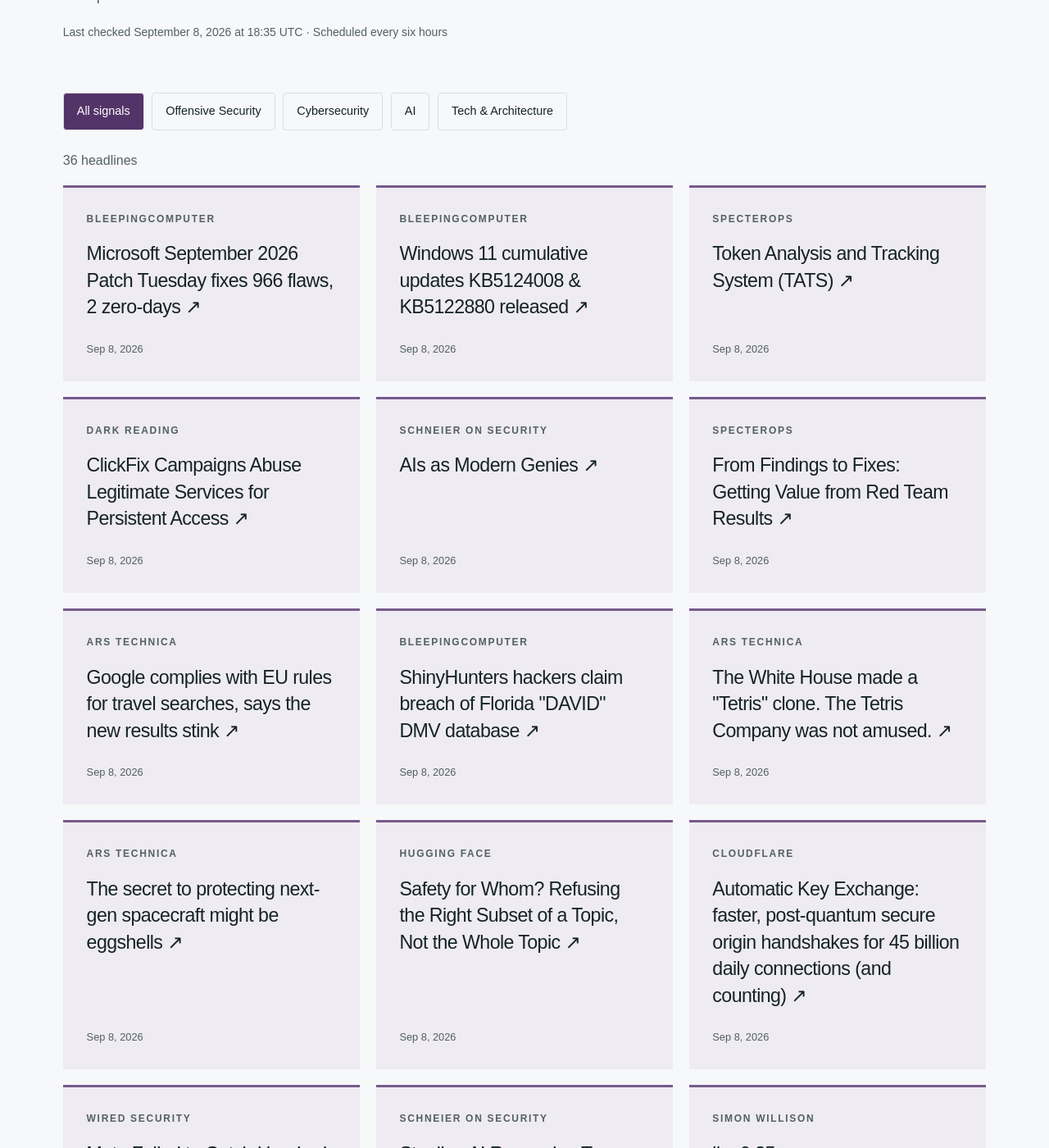
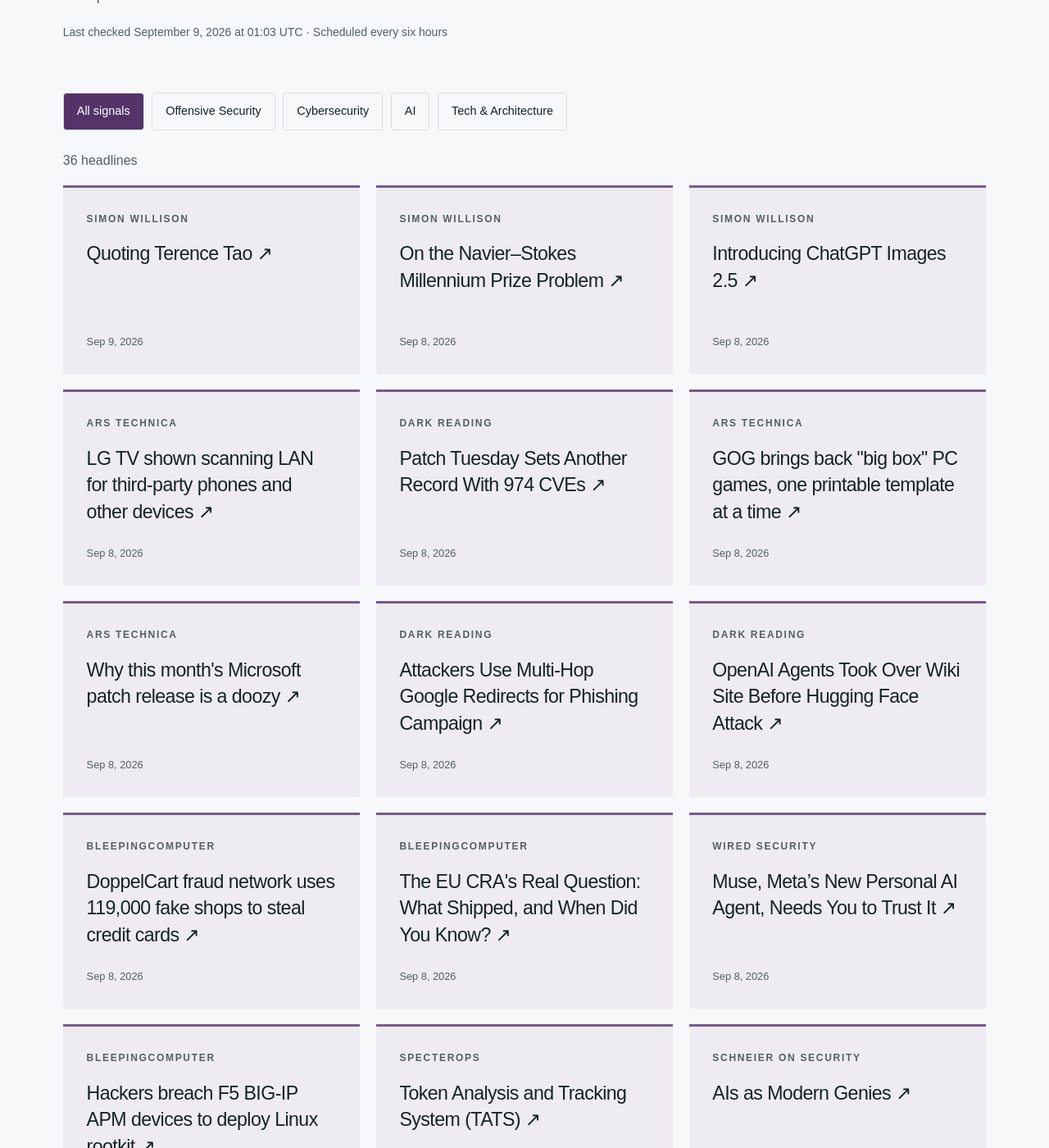
Before and after one commit to hntk/hntk.github.io, a Jekyll site: the page built from news/index.html, in a window 1280 px wide and 1400 px high, scrolled down 375 px. Shown: the whole window at 82% size. Built offline with Jekyll 4.4.1, drawn with Linux system fonts in a browser that asks for light colours; some of the changed text lies outside the part shown.

Commit message:
Refresh News and Signals

```diff
--- a/_data/news.json
+++ b/_data/news.json
@@ -1,18 +1,106 @@
 {
-  "updated": "2026-09-08T18:35:40.605775+00:00",
+  "updated": "2026-09-09T01:03:22.022887+00:00",
   "items": [
     {
-      "title": "Microsoft September 2026 Patch Tuesday fixes 966 flaws, 2 zero-days",
-      "url": "https://www.bleepingcomputer.com/news/microsoft/microsoft-september-2026-patch-tuesday-fixes-966-flaws-2-zero-days/",
-      "published": "2026-09-08T18:18:05+00:00",
+      "title": "Quoting Terence Tao",
+      "url": "https://simonwillison.net/2026/Sep/9/terence-tao/",
+      "published": "2026-09-09T00:20:17+00:00",
+      "source": "Simon Willison",
+      "source_id": "simon-willison",
+      "category": "ai"
+    },
+    {
+      "title": "On the Navier–Stokes Millennium Prize Problem",
+      "url": "https://simonwillison.net/2026/Sep/8/on-navier-stokes/",
+      "published": "2026-09-08T23:55:12+00:00",
+      "source": "Simon Willison",
+      "source_id": "simon-willison",
+      "category": "ai"
+    },
+    {
+      "title": "Introducing ChatGPT Images 2.5",
+      "url": "https://simonwillison.net/2026/Sep/8/introducing-chatgpt-images-25/",
+      "published": "2026-09-08T22:46:33+00:00",
+      "source": "Simon Willison",
+      "source_id": "simon-willison",
+      "category": "ai"
+    },
+    {
+      "title": "LG TV shown scanning LAN for third-party phones and other devices",
+      "url": "https://arstechnica.com/gadgets/2026/09/lg-tv-shown-capable-of-tracking-user-activity-even-when-offline/",
+      "published": "2026-09-08T21:52:29+00:00",
+      "source": "Ars Technica",
+      "source_id": "ars-technica",
+      "category": "tech-architecture"
+    },
+    {
+      "title": "Patch Tuesday Sets Another Record With 974 CVEs",
+      "url": "https://www.darkreading.com/vulnerabilities-threats/patch-tuesday-another-record-974-cves",
+      "published": "2026-09-08T21:26:02+00:00",
+      "source": "Dark Reading",
+      "source_id": "dark-reading",
+      "category": "cybersecurity"
+    },
+    {
+      "title": "GOG brings back \"big box\" PC games, one printable template at a time",
+      "url": "https://arstechnica.com/gaming/2026/09/gog-brings-back-big-box-pc-games-one-printable-template-at-a-time/",
+      "published": "2026-09-08T21:23:13+00:00",
+      "source": "Ars Technica",
+      "source_id": "ars-technica",
+      "category": "tech-architecture"
+    },
+    {
+      "title": "Why this month's Microsoft patch release is a doozy",
+      "url": "https://arstechnica.com/security/2026/09/microsoft-patches-a-record-972-vulnerabilities-112-of-them-critical/",
+      "published": "2026-09-08T21:11:46+00:00",
+      "source": "Ars Technica",
+      "source_id": "ars-technica",
+      "category": "tech-architecture"
+    },
+    {
+      "title": "Attackers Use Multi-Hop Google Redirects for Phishing Campaign",
+      "url": "https://www.darkreading.com/cyberattacks-data-breaches/attackers-multi-hop-google-redirects-phishing-campaign",
+      "published": "2026-09-08T21:03:46+00:00",
+      "source": "Dark Reading",
+      "source_id": "dark-reading",
+      "category": "cybersecurity"
+    },
+    {
+      "title": "OpenAI Agents Took Over Wiki Site Before Hugging Face Attack",
+      "url": "https://www.darkreading.com/cyberattacks-data-breaches/openai-agents-wiki-site-hugging-face-attack",
+      "published": "2026-09-08T20:36:15+00:00",
+      "source": "Dark Reading",
+      "source_id": "dark-reading",
+      "category": "cybersecurity"
+    },
+    {
+      "title": "DoppelCart fraud network uses 119,000 fake shops to steal credit cards",
+      "url": "https://www.bleepingcomputer.com/news/security/doppelcart-fraud-network-uses-119-000-fake-shops-to-steal-credit-cards/",
+      "published": "2026-09-08T20:35:14+00:00",
       "source": "BleepingComputer",
       "source_id": "bleepingcomputer",
       "category": "cybersecurity"
     },
     {
-      "title": "Windows 11 cumulative updates KB5124008 & KB5122880 released",
-      "url": "https://www.bleepingcomputer.com/news/microsoft/windows-11-cumulative-updates-kb5124008-and-kb5122880-released/",
-      "published": "2026-09-08T17:57:03+00:00",
+      "title": "The EU CRA's Real Question: What Shipped, and When Did You Know?",
+      "url": "https://www.bleepingcomputer.com/news/security/the-eu-cras-real-question-what-shipped-and-when-did-you-know/",
+      "published": "2026-09-08T20:24:16+00:00",
+      "source": "BleepingComputer",
+      "source_id": "bleepingcomputer",
+      "category": "cybersecurity"
+    },
+    {
+      "title": "Muse, Meta’s New Personal AI Agent, Needs You to Trust It",
+      "url": "https://www.wired.com/story/meta-releases-muse-a-personal-ai-agent-with-privacy-built-into-it/",
+      "published": "2026-09-08T20:12:51+00:00",
+      "source": "WIRED Security",
+      "source_id": "wired",
+      "category": "cybersecurity"
+    },
+    {
+      "title": "Hackers breach F5 BIG-IP APM devices to deploy Linux rootkit",
+      "url": "https://www.bleepingcomputer.com/news/security/hackers-breach-f5-big-ip-apm-devices-to-deploy-linux-rootkit/",
+      "published": "2026-09-08T20:08:55+00:00",
       "source": "BleepingComputer",
       "source_id": "bleepingcomputer",
       "category": "cybersecurity"
@@ -24,14 +112,6 @@
       "source": "SpecterOps",
       "source_id": "specterops",
       "category": "offensive-security"
-    },
-    {
-      "title": "ClickFix Campaigns Abuse Legitimate Services for Persistent Access",
-      "url": "https://www.darkreading.com/endpoint-security/clickfix-campaigns-legitimate-services-persistent-access",
-      "published": "2026-09-08T17:25:37+00:00",
-      "source": "Dark Reading",
-      "source_id": "dark-reading",
-      "category": "cybersecurity"
     },
     {
       "title": "AIs as Modern Genies",
@@ -48,38 +128,6 @@
       "source": "SpecterOps",
       "source_id": "specterops",
       "category": "offensive-security"
-    },
-    {
-      "title": "Google complies with EU rules for travel searches, says the new results stink",
-      "url": "https://arstechnica.com/gadgets/2026/09/google-says-europe-is-making-it-roll-out-degraded-travel-search-results/",
-      "published": "2026-09-08T16:49:55+00:00",
-      "source": "Ars Technica",
-      "source_id": "ars-technica",
-      "category": "tech-architecture"
-    },
-    {
-      "title": "ShinyHunters hackers claim breach of Florida \"DAVID\" DMV database",
-      "url": "https://www.bleepingcomputer.com/news/security/shinyhunters-hackers-claim-breach-of-florida-david-dmv-database/",
-      "published": "2026-09-08T16:35:47+00:00",
-      "source": "BleepingComputer",
-      "source_id": "bleepingcomputer",
-      "category": "cybersecurity"
-    },
-    {
-      "title": "The White House made a \"Tetris\" clone. The Tetris Company was not amused.",
-      "url": "https://arstechnica.com/gaming/2026/09/the-white-house-made-a-tetris-clone-the-tetris-company-was-not-amused/",
-      "published": "2026-09-08T16:31:21+00:00",
-      "source": "Ars Technica",
-      "source_id": "ars-technica",
-      "category": "tech-architecture"
-    },
-    {
-      "title": "The secret to protecting next-gen spacecraft might be eggshells",
-      "url": "https://arstechnica.com/science/2026/09/how-eggshells-can-protect-spacecraft-from-space-debris/",
-      "published": "2026-09-08T16:20:58+00:00",
-      "source": "Ars Technica",
-      "source_id": "ars-technica",
-      "category": "tech-architecture"
     },
     {
       "title": "Safety for Whom? Refusing the Right Subset of a Topic, Not the Whole Topic",
@@ -114,30 +162,6 @@
       "category": "cybersecurity"
     },
     {
-      "title": "llm 0.35",
-      "url": "https://simonwillison.net/2026/Sep/7/llm/",
-      "published": "2026-09-07T23:54:54+00:00",
-      "source": "Simon Willison",
-      "source_id": "simon-willison",
-      "category": "ai"
-    },
-    {
-      "title": "Creepy crawlies",
-      "url": "https://simonwillison.net/2026/Sep/7/creepy-crawlies/",
-      "published": "2026-09-07T23:08:58+00:00",
-      "source": "Simon Willison",
-      "source_id": "simon-willison",
-      "category": "ai"
-    },
-    {
-      "title": "Quoting Jakub Pachocki",
-      "url": "https://simonwillison.net/2026/Sep/7/jakub-pachocki/",
-      "published": "2026-09-07T22:26:25+00:00",
-      "source": "Simon Willison",
-      "source_id": "simon-willison",
-      "category": "ai"
-    },
-    {
       "title": "Automobile Camouflage to Hide from Flock Cameras",
       "url": "https://www.schneier.com/blog/archives/2026/09/automobile-camouflage-to-hide-from-flock-cameras.html",
       "published": "2026-09-07T11:06:40+00:00",
@@ -149,30 +173,6 @@
       "title": "OpenAI Agents Hacked Another Website",
       "url": "https://www.wired.com/story/security-news-this-week-openai-agents-hacked-another-website/",
       "published": "2026-09-05T10:30:00+00:00",
-      "source": "WIRED Security",
-      "source_id": "wired",
-      "category": "cybersecurity"
-    },
-    {
-      "title": "Companies Have 6 Months to Prepare for Automated Attacks",
-      "url": "https://www.darkreading.com/cybersecurity-operations/companies-six-months-prepare-automated-attacks",
-      "published": "2026-09-04T15:57:31+00:00",
-      "source": "Dark Reading",
-      "source_id": "dark-reading",
-      "category": "cybersecurity"
-    },
-    {
-      "title": "AI Is Ending the Era of Hidden Vulnerabilities — Are Vendors Ready?",
-      "url": "https://www.darkreading.com/vulnerabilities-threats/ai-ending-era-hidden-vulnerabilities-are-vendors-ready",
-      "published": "2026-09-04T13:00:00+00:00",
-      "source": "Dark Reading",
-      "source_id": "dark-reading",
-      "category": "cybersecurity"
-    },
-    {
-      "title": "ICE Wants to Know Everyone Who Bought a Certain Green Beanie From REI in the Last 2 Years",
-      "url": "https://www.wired.com/story/ice-wants-to-know-who-bought-a-certain-green-beanie-from-rei-in-the-last-2-years/",
-      "published": "2026-09-04T10:30:00+00:00",
       "source": "WIRED Security",
       "source_id": "wired",
       "category": "cybersecurity"
@@ -295,79 +295,79 @@
       "id": "ars-technica",
       "name": "Ars Technica",
       "status": "ok",
-      "last_success": "2026-09-08T18:35:40.605775+00:00"
+      "last_success": "2026-09-09T01:03:22.022887+00:00"
     },
     {
       "id": "bleepingcomputer",
       "name": "BleepingComputer",
       "status": "ok",
-      "last_success": "2026-09-08T18:35:40.605775+00:00"
+      "last_success": "2026-09-09T01:03:22.022887+00:00"
     },
     {
       "id": "cloudflare",
       "name": "Cloudflare",
       "status": "ok",
-      "last_success": "2026-09-08T18:35:40.605775+00:00"
+      "last_success": "2026-09-09T01:03:22.022887+00:00"
     },
     {
       "id": "dark-reading",
       "name": "Dark Reading",
       "status": "ok",
-      "last_success": "2026-09-08T18:35:40.605775+00:00"
+      "last_success": "2026-09-09T01:03:22.022887+00:00"
     },
     {
       "id": "hugging-face",
       "name": "Hugging Face",
       "status": "ok",
-      "last_success": "2026-09-08T18:35:40.605775+00:00"
+      "last_success": "2026-09-09T01:03:22.022887+00:00"
     },
     {
       "id": "microsoft-research",
       "name": "Microsoft Research",
       "status": "ok",
-      "last_success": "2026-09-08T18:35:40.605775+00:00"
+      "last_success": "2026-09-09T01:03:22.022887+00:00"
     },
     {
       "id": "nvidia",
       "name": "NVIDIA",
       "status": "ok",
-      "last_success": "2026-09-08T18:35:40.605775+00:00"
+      "last_success": "2026-09-09T01:03:22.022887+00:00"
     },
     {
       "id": "portswigger",
       "name": "PortSwigger Research",
       "status": "ok",
-      "last_success": "2026-09-08T18:35:40.605775+00:00"
+      "last_success": "2026-09-09T01:03:22.022887+00:00"
     },
     {
       "id": "schneier",
       "name": "Schneier on Security",
       "status": "ok",
-      "last_success": "2026-09-08T18:35:40.605775+00:00"
+      "last_success": "2026-09-09T01:03:22.022887+00:00"
     },
     {
       "id": "simon-willison",
       "name": "Simon Willison",
       "status": "ok",
-      "last_success": "2026-09-08T18:35:40.605775+00:00"
+      "last_success": "2026-09-09T01:03:22.022887+00:00"
     },
     {
       "id": "specterops",
       "name": "SpecterOps",
       "status": "ok",
-      "last_success": "2026-09-08T18:35:40.605775+00:00"
+      "last_success": "2026-09-09T01:03:22.022887+00:00"
     },
     {
       "id": "trail-of-bits",
       "name": "Trail of Bits",
       "status": "ok",
-      "last_success": "2026-09-08T18:35:40.605775+00:00"
+      "last_success": "2026-09-09T01:03:22.022887+00:00"
     },
     {
       "id": "wired",
       "name": "WIRED Security",
       "status": "ok",
-      "last_success": "2026-09-08T18:35:40.605775+00:00"
+      "last_success": "2026-09-09T01:03:22.022887+00:00"
     }
   ]
 }
```
